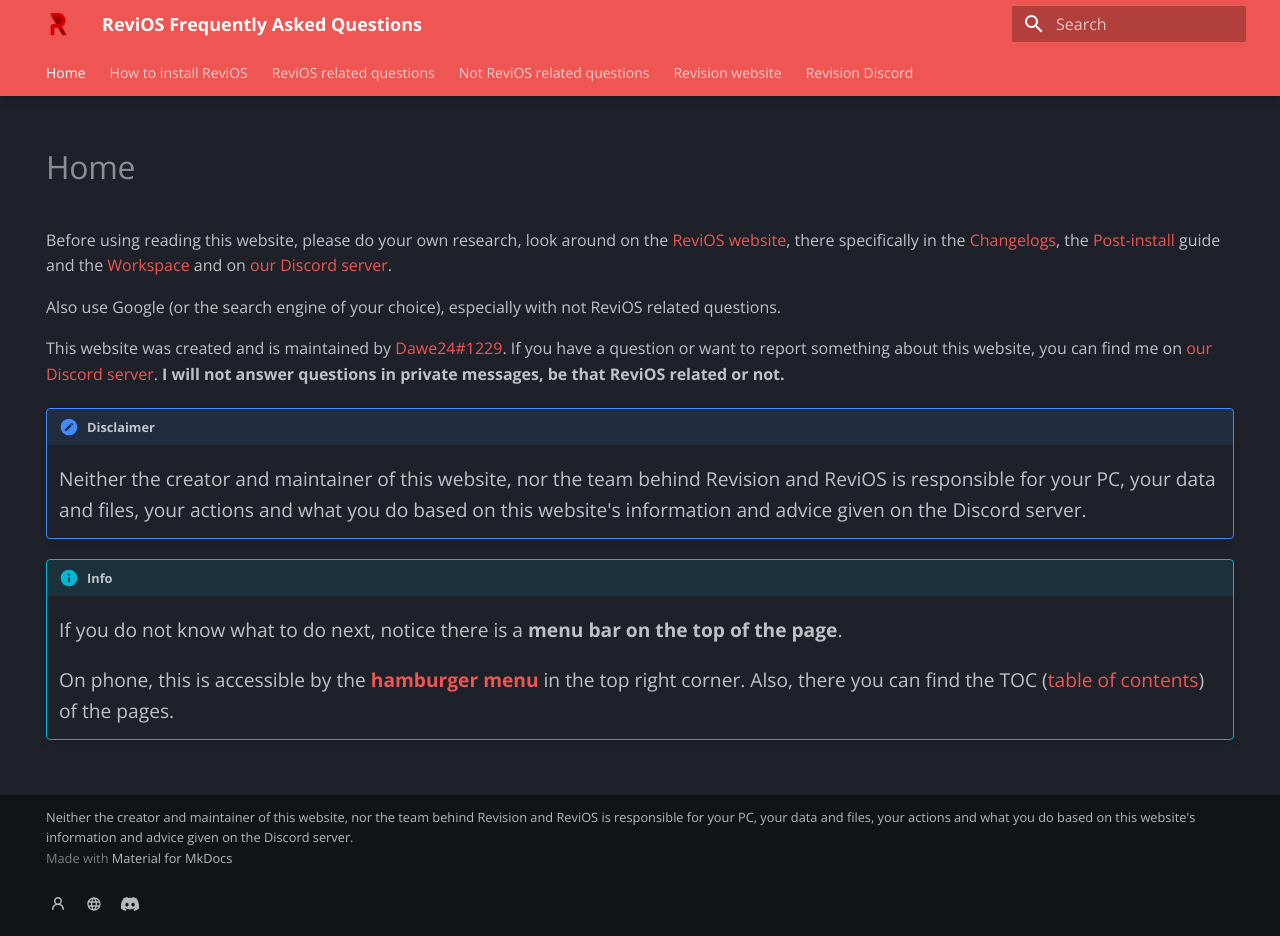
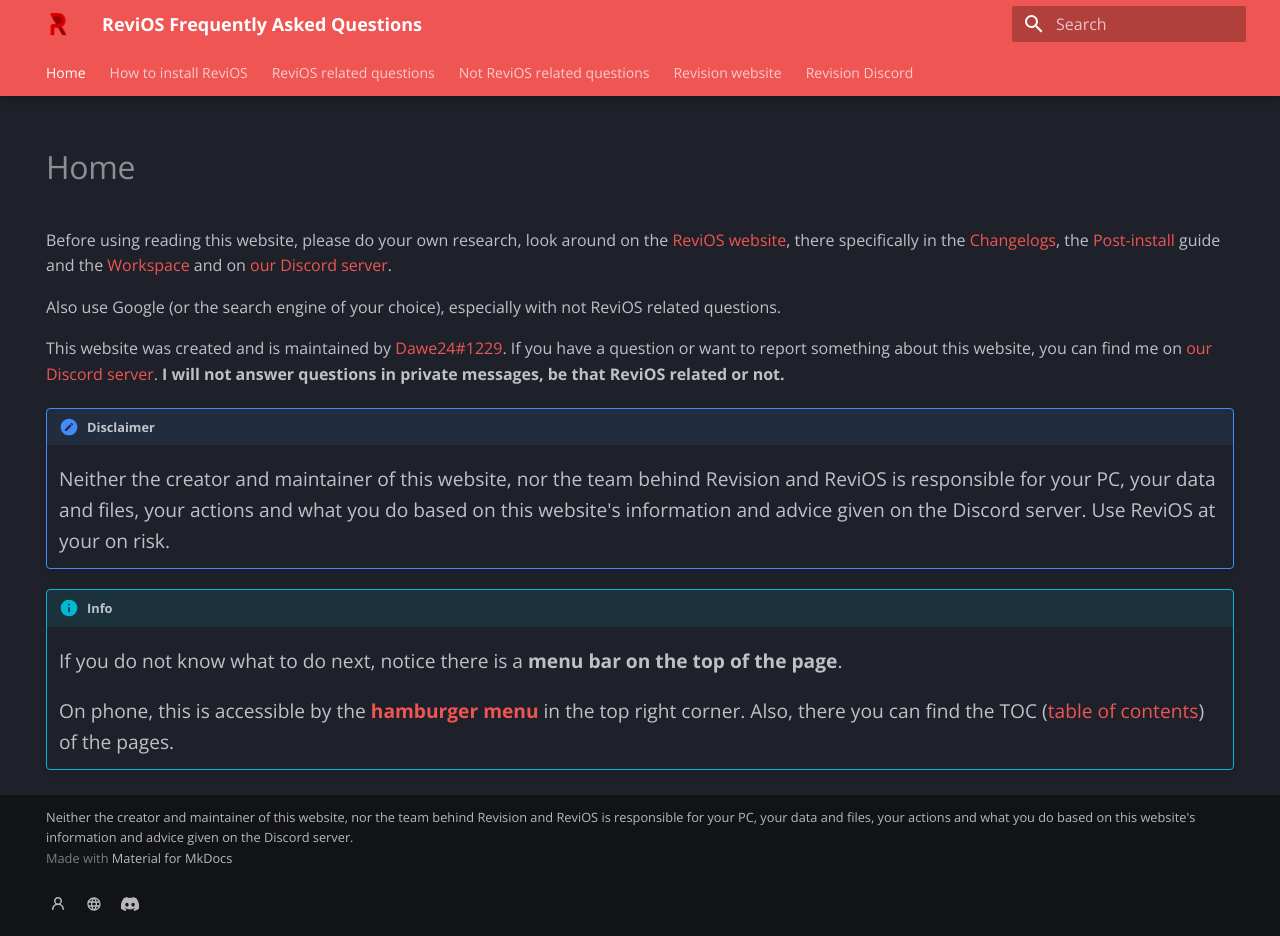
Before and after one commit to dkovacs24/ReviOS_faq, an MkDocs documentation site: the page built from docs/index.md, in a window 1280 px wide and 936 px high. Built offline with MkDocs 1.6.1 and Material for MkDocs 9.7.7, drawn with Linux system fonts in a browser that asks for light colours.

Commit message:
disclaimer final touch

```diff
--- a/docs/index.md
+++ b/docs/index.md
@@ -17,7 +17,7 @@
 This website was created and is maintained by [Dawe24#1229](https://discord.com/users/310497849274007553){target=_blank}. If you have a question or want to report something about this website, you can find me on [our Discord server](https://discord.gg/962y4pU){target=_blank}. **I will not answer questions in private messages, be that ReviOS related or not.**
 
 !!! attention "Disclaimer"
-    Neither the creator and maintainer of this website, nor the team behind Revision and ReviOS is responsible for your PC, your data and files, your actions and what you do based on this website's information and advice given on the Discord server.
+    Neither the creator and maintainer of this website, nor the team behind Revision and ReviOS is responsible for your PC, your data and files, your actions and what you do based on this website's information and advice given on the Discord server. Use ReviOS at your on risk.
 
 !!! info
     If you do not know what to do next, notice there is a **menu bar on the top of the page**.
```
